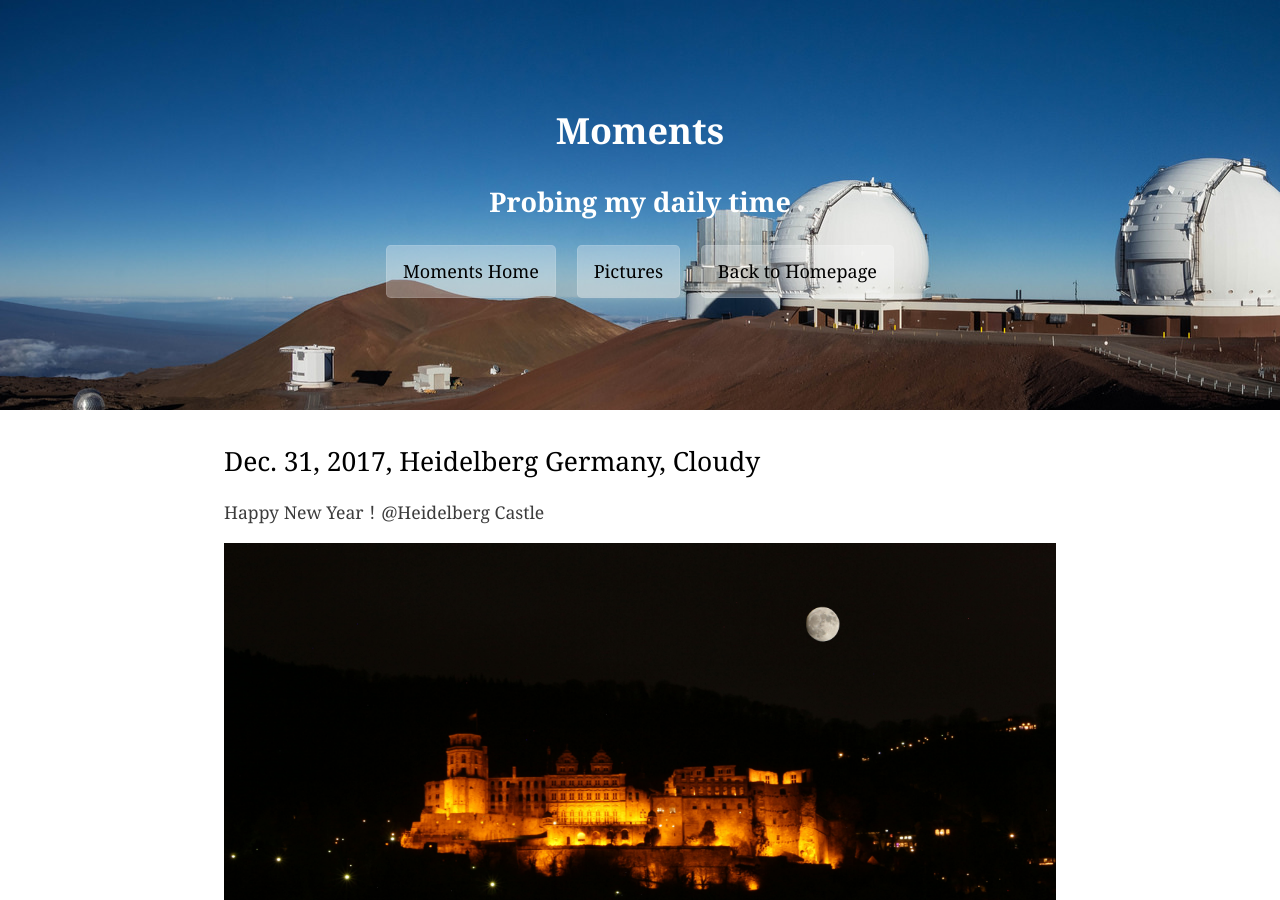
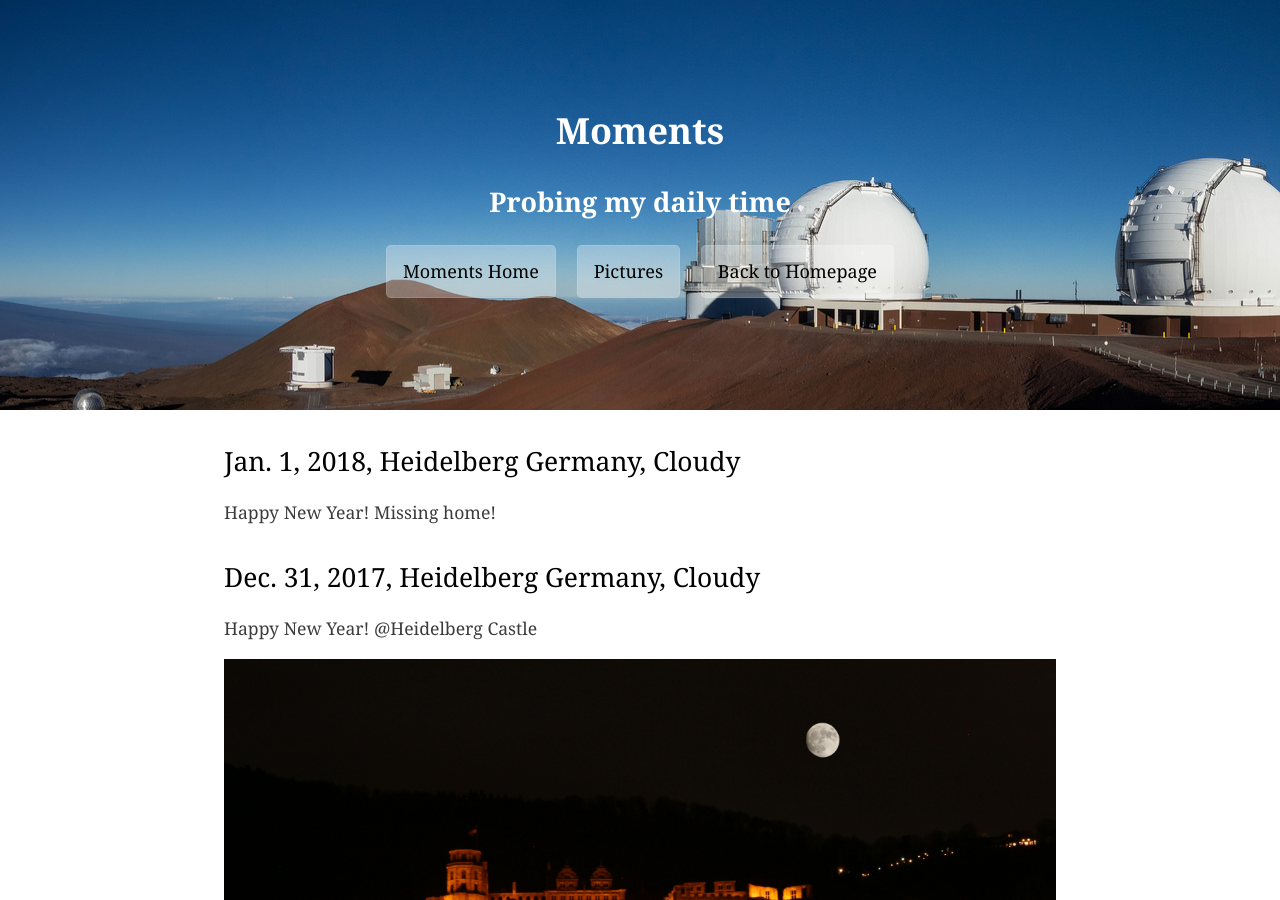
Before and after one commit to zcp521/zcp521.github.io, a Jekyll site: the page built from moments.md, in a window 1280 px wide and 900 px high. Built offline with Jekyll 4.4.1, drawn with Linux system fonts in a browser that asks for light colours.

Commit message:
Update moments.md

```diff
--- a/moments.md
+++ b/moments.md
@@ -5,9 +5,15 @@ tagline: "Probing my daily time"
 ---
 
 
+## Jan. 1, 2018, Heidelberg Germany, Cloudy
+
+Happy New Year! Missing home!
+
+
+
 ## Dec. 31, 2017, Heidelberg Germany, Cloudy
 
-Happy New Year！@Heidelberg Castle
+Happy New Year! @Heidelberg Castle
 
 <img src="/img/castle.jpg" width="100%"> <br />
 
```
